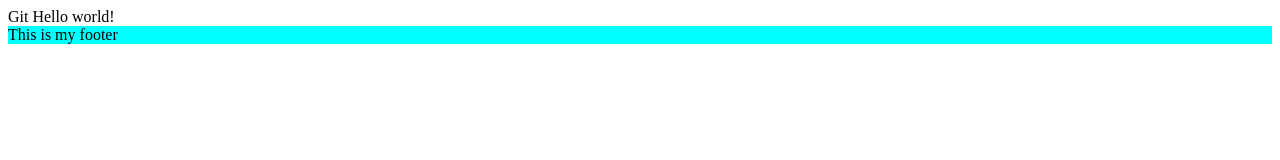
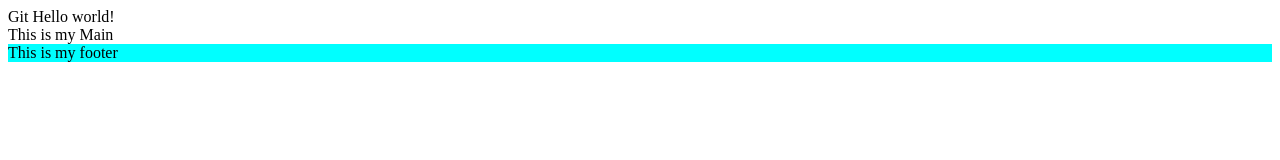
Before and after one commit to Malinedesire/git-test, a plain HTML site: page index.html in a window 1280 px wide. Drawn offline with Linux system fonts and the light colour scheme.

Commit message:
Added main

```diff
--- a/index.html
+++ b/index.html
@@ -8,6 +8,7 @@
 </head>
 <body>
     <header>Git Hello world!</header>
+    <main>This is my Main</main>
     <footer>This is my footer</footer>
 </body>
 </html>
```
